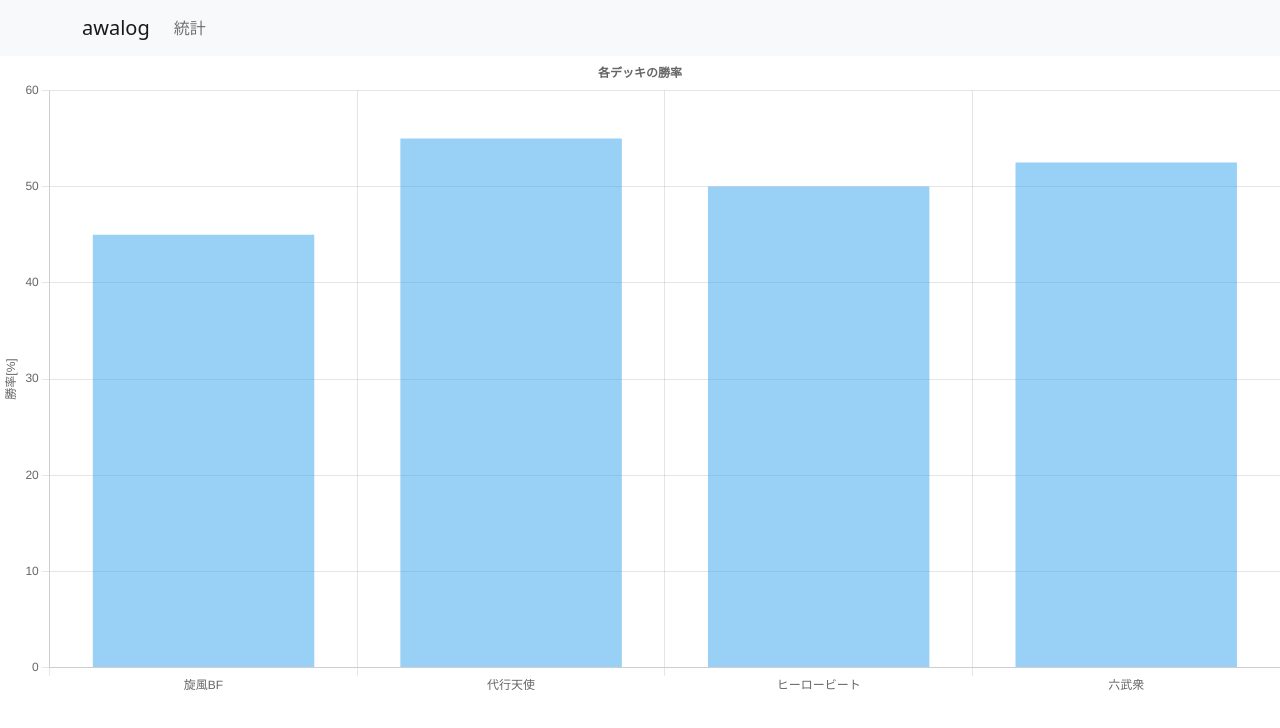
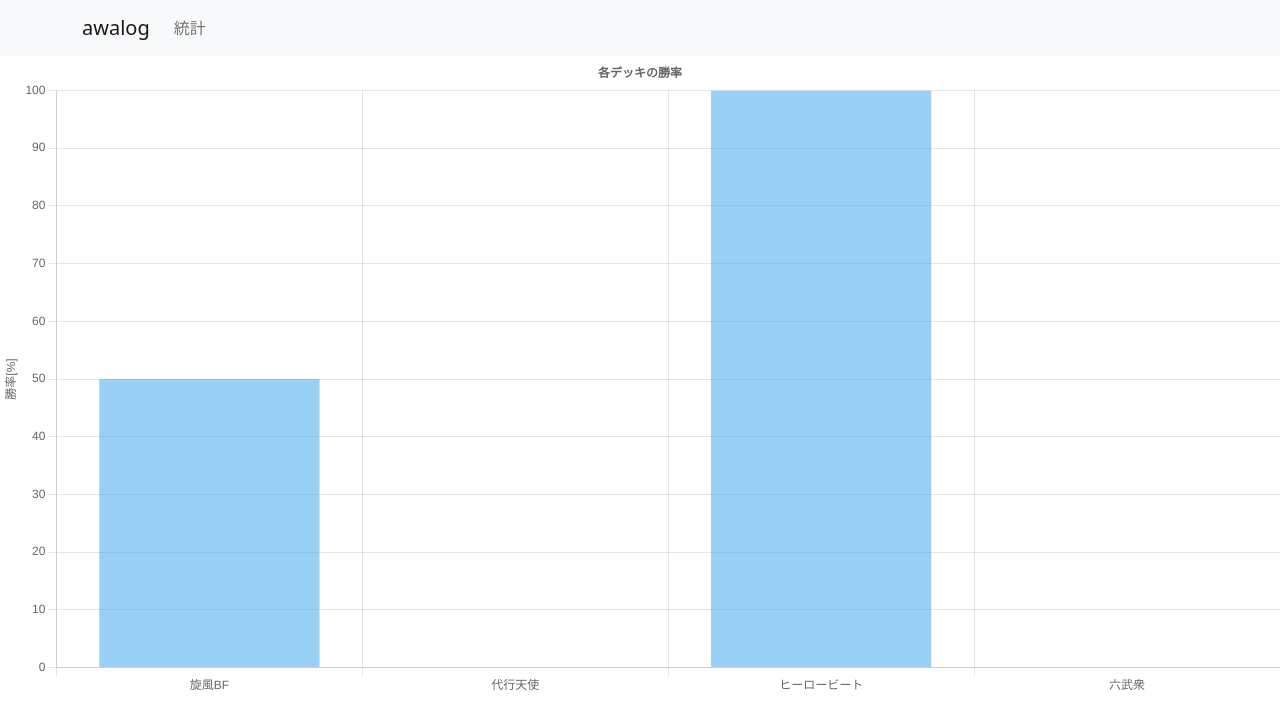
Before and after one commit to dateshi/awalog, a React (Create React App) app in the folder frontend/: page /stats in a window 1280 px wide. Shown: the top 728 px of the page. Built offline with nearby package versions, Linux system fonts and the light colour scheme.

Commit message:
SummaryのResultをPropにした

```diff
--- a/frontend/src/Stats/Body.tsx
+++ b/frontend/src/Stats/Body.tsx
@@ -1,9 +1,14 @@
+import { Player } from "../LP/helper";
 import Summary from "./Summary";
 
-const Body = () => {
+type Props = {
+  results: [Player, Player][];
+};
+
+const Body = (props: Props) => {
   return (
     <>
-      <Summary />
+      <Summary results={props.results} />
     </>
   );
 };
--- a/frontend/src/Stats/Summary.tsx
+++ b/frontend/src/Stats/Summary.tsx
@@ -8,6 +8,7 @@ import {
   Tooltip,
   Legend,
 } from "chart.js";
+import { Player } from "../LP/helper";
 
 ChartJS.register(
   CategoryScale,
@@ -18,7 +19,39 @@ ChartJS.register(
   Legend
 );
 
-const Summary = () => {
+type Props = {
+  results: [Player, Player][];
+};
+
+const calcSummary = (results: [Player, Player][]) => {
+  const summary: Record<string, { total: number; win: number }> = {};
+  results.forEach(([p1, p2]) => {
+    if (p1.deck in summary) {
+      summary[p1.deck].total++;
+    } else {
+      summary[p1.deck] = { total: 1, win: 0 };
+    }
+    if (p2.deck in summary) {
+      summary[p2.deck].total++;
+    } else {
+      summary[p2.deck] = { total: 1, win: 0 };
+    }
+    if (p1.lp > 0) {
+      summary[p1.deck].win++;
+    }
+    if (p2.lp > 0) {
+      summary[p2.deck].win++;
+    }
+  });
+  return summary;
+};
+
+const Summary = (props: Props) => {
+  const summary = calcSummary(props.results);
+  const decks = Object.keys(summary);
+  const wp = Object.values(summary).map(
+    ({ total, win }) => (100 * win) / total
+  );
   return (
     <Bar
       options={{
@@ -41,11 +74,11 @@ const Summary = () => {
         },
       }}
       data={{
-        labels: ["旋風BF", "代行天使", "ヒーロービート", "六武衆"],
+        labels: decks,
         datasets: [
           {
             label: "勝率",
-            data: [45, 55, 50, 52.5],
+            data: wp,
             backgroundColor: "rgba(53, 162, 235, 0.5)",
           },
         ],
--- a/frontend/src/Stats/index.tsx
+++ b/frontend/src/Stats/index.tsx
@@ -1,12 +1,65 @@
 import AWANav from "../AWANav";
+import { Player } from "../LP/helper";
 import Body from "./Body";
 import "./style.scss";
 
 const Stats = () => {
+  // TODO: APIで取得した結果一覧にする
+  const results: [Player, Player][] = [
+    [
+      {
+        id: 1,
+        deck: "旋風BF",
+        lp: 5000,
+        mode: "normal",
+        buf: 0,
+      },
+      {
+        id: 2,
+        deck: "代行天使",
+        lp: 0,
+        mode: "normal",
+        buf: 0,
+      },
+    ],
+    [
+      {
+        id: 1,
+        deck: "ヒーロービート",
+        lp: 5000,
+        mode: "normal",
+        buf: 0,
+      },
+      {
+        id: 2,
+        deck: "六武衆",
+        lp: 0,
+        mode: "normal",
+        buf: 0,
+      },
+    ],
+    [
+      {
+        id: 1,
+        deck: "旋風BF",
+        lp: 0,
+        mode: "normal",
+        buf: 0,
+      },
+      {
+        id: 2,
+        deck: "ヒーロービート",
+        lp: 8000,
+        mode: "normal",
+        buf: 0,
+      },
+    ],
+  ];
+
   return (
     <>
       <AWANav />
-      <Body />
+      <Body results={results} />
     </>
   );
 };
```
